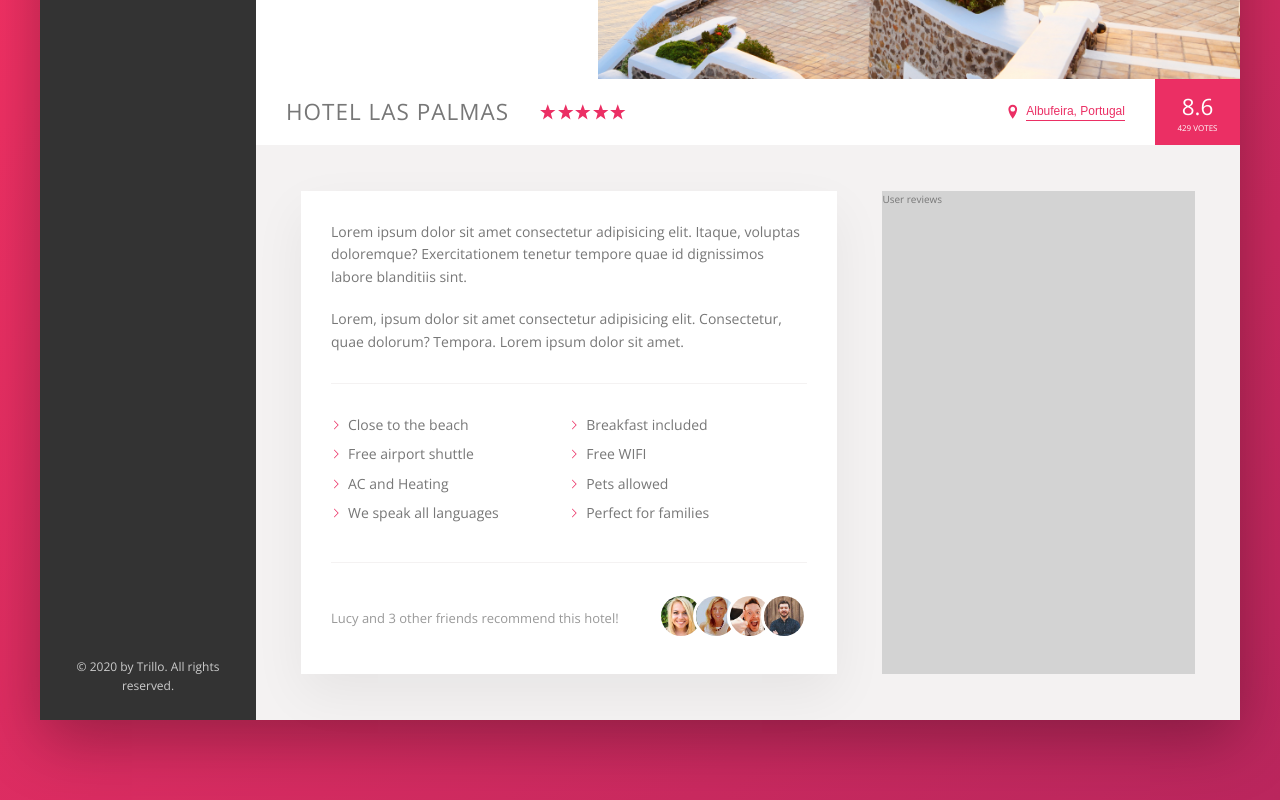
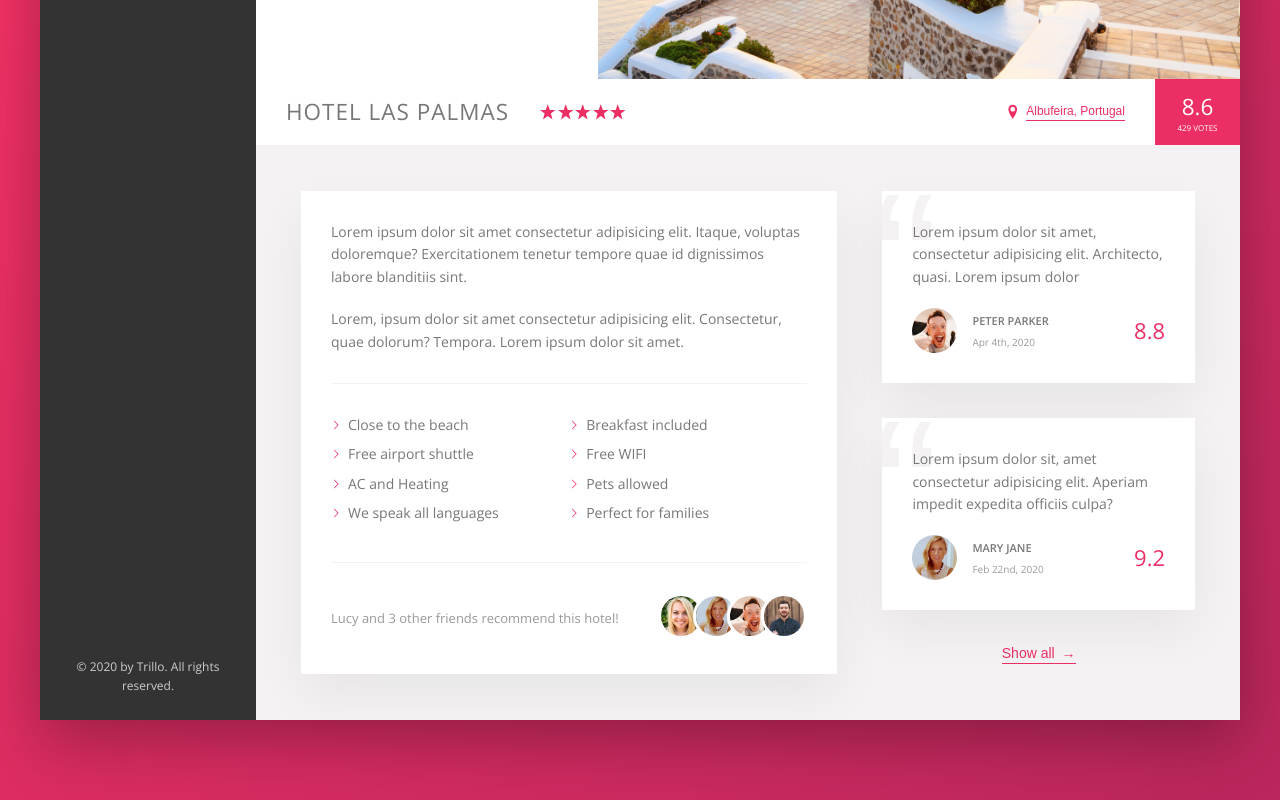
Before and after one commit to super8989/SCSS_Trillo, a website: page index.html in a window 1280 px wide. Shown: the part 456-1256 px from the top of the page. Drawn offline with nearby package versions, Linux system fonts and the light colour scheme.

Commit message:
Building the user reviews section

```diff
--- a/index.html
+++ b/index.html
@@ -213,7 +213,45 @@
 						</div>
 
 						<div class="user-reviews">
-							User reviews
+							<figure class="review">
+								<blockquote class="review__text">
+									Lorem ipsum dolor sit amet, consectetur adipisicing elit.
+									Architecto, quasi. Lorem ipsum dolor
+								</blockquote>
+								<figcaption class="review__user">
+									<img
+										src="img/user-1.jpg"
+										alt="User 1"
+										class="review__photo"
+									/>
+									<div class="review__user-box">
+										<p class="review__user-name">Peter Parker</p>
+										<p class="review__user-date">Apr 4th, 2020</p>
+									</div>
+									<div class="review__rating">8.8</div>
+								</figcaption>
+							</figure>
+
+							<figure class="review">
+								<blockquote class="review__text">
+									Lorem ipsum dolor sit, amet consectetur adipisicing elit.
+									Aperiam impedit expedita officiis culpa?
+								</blockquote>
+								<figcaption class="review__user">
+									<img
+										src="img/user-2.jpg"
+										alt="User 2"
+										class="review__photo"
+									/>
+									<div class="review__user-box">
+										<p class="review__user-name">Mary Jane</p>
+										<p class="review__user-date">Feb 22nd, 2020</p>
+									</div>
+									<div class="review__rating">9.2</div>
+								</figcaption>
+							</figure>
+
+							<button class="btn-inline">Show all <span>&rarr;</span></button>
 						</div>
 					</div>
 				</main>
--- a/sass/_components.scss
+++ b/sass/_components.scss
@@ -271,8 +271,17 @@
 	cursor: pointer;
 	transition: all 0.2s;
 
+	& span {
+		margin-left: 3px;
+		transition: margin-left 0.2s;
+	}
+
 	&:hover {
 		color: var(--color-grey-dark-1);
+
+		span {
+			margin-left: 8px;
+		}
 	}
 
 	&:focus {
@@ -367,3 +376,70 @@
 		}
 	}
 }
+
+/////////////////////
+// Reviews
+.review {
+	background-color: #fff;
+	box-shadow: var(--shadow-light);
+	padding: 3rem;
+	margin-bottom: 3.5rem;
+	position: relative;
+	overflow: hidden;
+
+	&__text {
+		margin-bottom: 2rem;
+		z-index: 10;
+		position: relative;
+	}
+
+	&__user {
+		display: flex;
+		align-items: center;
+	}
+
+	&__photo {
+		height: 4.5rem;
+		width: 4.5rem;
+		border-radius: 50%;
+		margin-right: 1.5rem;
+	}
+
+	&__user-box {
+		margin-right: auto;
+	}
+
+	&__user-name {
+		font-size: 1.1rem;
+		font-weight: 600;
+		text-transform: uppercase;
+		margin-bottom: 0.4rem;
+	}
+
+	&__user-date {
+		font-size: 1rem;
+		color: var(--color-grey-dark-3);
+	}
+
+	&__rating {
+		color: var(--color-primary);
+		font-size: 2.2rem;
+		font-weight: 300;
+
+		align-self: stretch;
+		display: flex;
+		align-items: center;
+	}
+
+	&::before {
+		content: '\201C';
+		position: absolute;
+		top: -2.75rem;
+		left: -1rem;
+		line-height: 1;
+		font-size: 20rem;
+		color: var(--color-grey-light-2);
+		font-family: sans-serif;
+		z-index: 1;
+	}
+}
--- a/sass/_layout.scss
+++ b/sass/_layout.scss
@@ -38,6 +38,7 @@
 }
 
 .detail {
+	font-size: 1.4rem;
 	display: flex;
 	padding: 4.5rem;
 	background-color: var(--color-grey-light-2);
@@ -45,7 +46,6 @@
 }
 
 .description {
-	font-size: 1.4rem;
 	background-color: #fff;
 	box-shadow: var(--shadow-light);
 	padding: 3rem;
@@ -54,6 +54,9 @@
 }
 
 .user-reviews {
-	background-color: lightgray;
 	flex: 1;
+
+	display: flex;
+	flex-direction: column;
+	align-items: center;
 }
```
Also changed, not shown: css/main.css, 1 other file.
